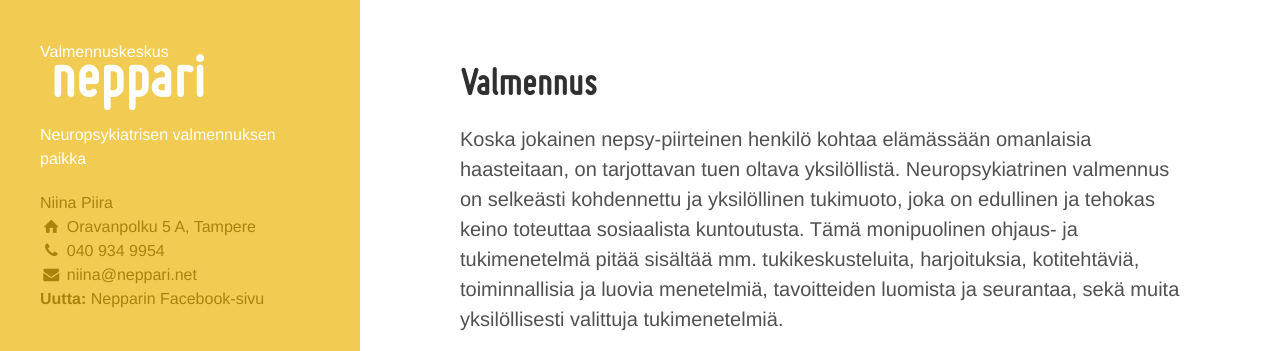
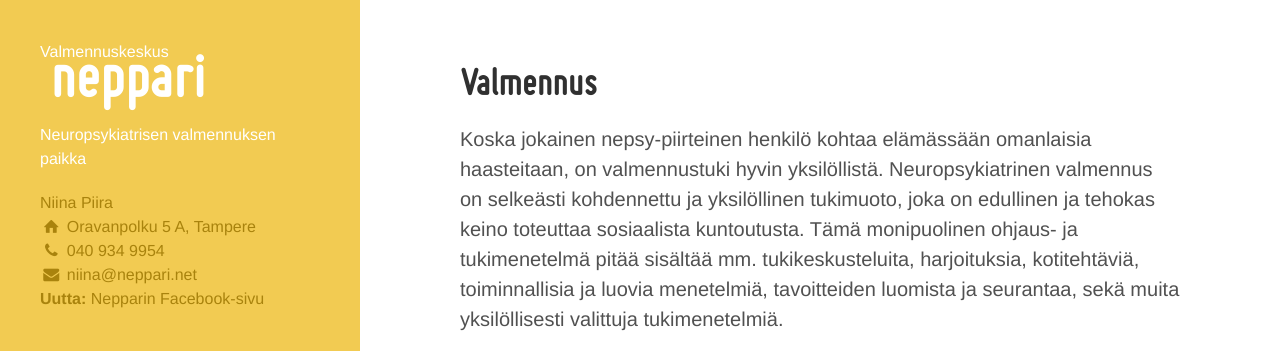
Before and after one commit to niinapiira/neppari.net, a Jekyll site: the page built from valmennus.md, in a window 1280 px wide and 1384 px high. Shown: the top 351 px of the window. Built offline with Jekyll 4.4.1, drawn with Linux system fonts in a browser that asks for light colours; Markdown is read by kramdown in place of the engine named in the settings.

Commit message:
vaihdoin "tarjottavan tuen oltava">"valmennustuki hyvin"

```diff
--- a/valmennus.md
+++ b/valmennus.md
@@ -17,7 +17,8 @@ polaroid: ""
 
 
 
-Koska jokainen nepsy-piirteinen henkilö kohtaa elämässään omanlaisia haasteitaan, on tarjottavan tuen oltava yksilöllistä. Neuropsykiatrinen valmennus on selkeästi kohdennettu ja yksilöllinen tukimuoto, joka on edullinen ja tehokas keino toteuttaa sosiaalista kuntoutusta. Tämä monipuolinen ohjaus- ja tukimenetelmä pitää sisältää mm. tukikeskusteluita, harjoituksia, kotitehtäviä, toiminnallisia ja luovia menetelmiä, tavoitteiden luomista ja seurantaa, sekä muita yksilöllisesti valittuja tukimenetelmiä.
+
+Koska jokainen nepsy-piirteinen henkilö kohtaa elämässään omanlaisia haasteitaan, on valmennustuki hyvin yksilöllistä. Neuropsykiatrinen valmennus on selkeästi kohdennettu ja yksilöllinen tukimuoto, joka on edullinen ja tehokas keino toteuttaa sosiaalista kuntoutusta. Tämä monipuolinen ohjaus- ja tukimenetelmä pitää sisältää mm. tukikeskusteluita, harjoituksia, kotitehtäviä, toiminnallisia ja luovia menetelmiä, tavoitteiden luomista ja seurantaa, sekä muita yksilöllisesti valittuja tukimenetelmiä.
 
 Valmennus on tavoitteellinen prosessi, jossa työskennellä valmennettavan tarpeista käsin. Valmennus voidaan toteuttaa Nepparin toimitiloissa, julkisissa paikoissa kuten kahviloissa, sekä valmennettavan kotona, koulussa, työpaikalla tai harrastuspaikoissa. Valmentaja voi jalkautua myös asiointiavuksi esimerkiksi virastoihin tai kauppoihin sekä tueksi vaikka lääkärin vastaanotolle.
 
```
